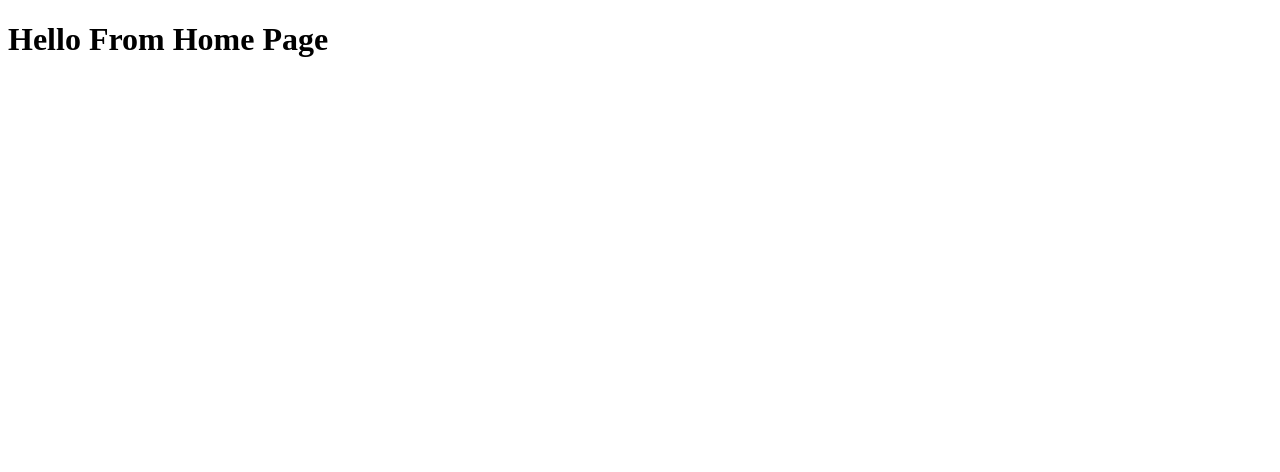
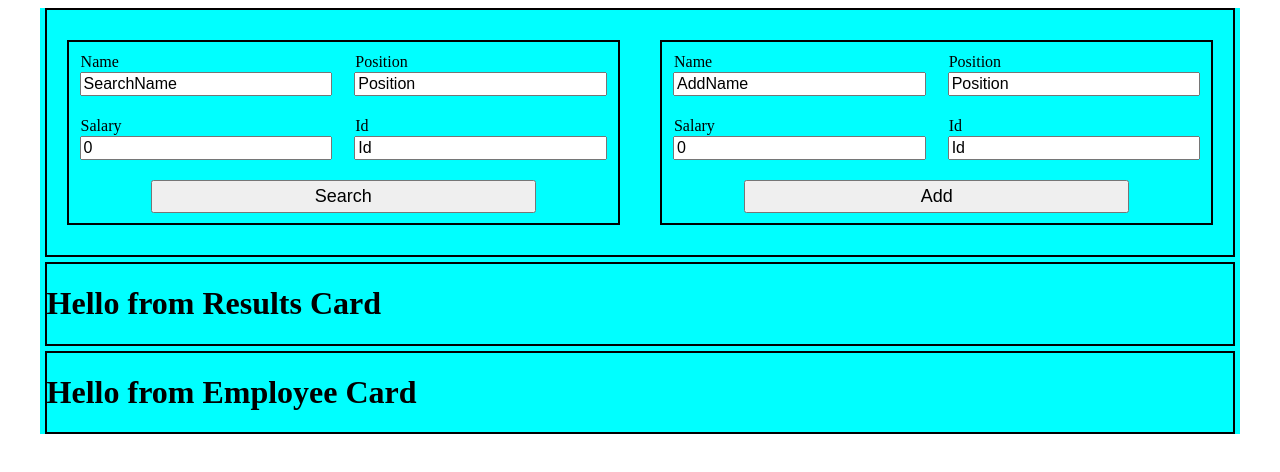
Before and after one commit to doctorbebo/ReactDirectory, a React (Create React App) app in the folder employee_directory_app/: page / in a window 1280 px wide. Shown: the top 472 px of the page. Built offline with nearby package versions, Linux system fonts and the light colour scheme.

Commit message:
added state's that live update input fields

```diff
--- a/employee_directory_app/public/index.html
+++ b/employee_directory_app/public/index.html
@@ -10,6 +10,7 @@
       content="Web site created using create-react-app"
     />
     <link rel="apple-touch-icon" href="%PUBLIC_URL%/logo192.png" />
+    <link rel="stylesheet" href="./style.css">
     <!--
       manifest.json provides metadata used when your web app is installed on a
       user's mobile device or desktop. See https://developers.google.com/web/fundamentals/web-app-manifest/
--- /dev/null
+++ b/employee_directory_app/public/style.css
@@ -0,0 +1,9 @@
+.border
+{
+    border: solid black 2px;
+}
+
+.m-5
+{
+    margin: 5px;
+}
--- /dev/null
+++ b/employee_directory_app/src/components/EmployeeCard.js
@@ -0,0 +1,12 @@
+import React from 'react';
+
+function Employee ()
+{
+    return (
+        <div className = "border m-5">
+            <h1>Hello from Employee Card</h1>
+        </div>
+    );
+}
+
+export default Employee;
--- /dev/null
+++ b/employee_directory_app/src/components/InputCard/index.js
@@ -0,0 +1,36 @@
+import React from 'react';
+import './style.css'
+
+function Input (props)
+{
+    return (
+        <div>
+            <form>
+                <div className = "input">
+                    <div className="input-text">Name</div>
+                    <input value = {props.state.name} name="name" onChange={(e) => props.handleInputChange(e, props.type)} />
+                </div>
+                <div className = "input">
+                    <div className="input-text">Position</div>
+                    <input value = {props.state.position} name="position" onChange={(e) => props.handleInputChange(e, props.type)} />
+                </div>
+                <div className = "input">
+                    <div className="input-text">Salary</div>
+                    <input value = {props.state.salary} name="salary" onChange={(e) => props.handleInputChange(e, props.type)} />
+                </div>
+                <div className = "input">
+                    <div className="input-text">Id</div>
+                    <input value = {props.state.id} name="id" onChange={(e) => props.handleInputChange(e, props.type)} />
+                </div>
+                <div className = "btn-div">
+                    <button>
+                        {props.type}
+                    </button>
+                </div>
+
+            </form>
+        </div>
+    );
+}
+
+export default Input;
--- /dev/null
+++ b/employee_directory_app/src/components/InputCard/style.css
@@ -0,0 +1,41 @@
+*
+{
+    box-sizing: border-box;
+}
+
+.btn-div
+{
+    margin: 10px auto;
+    width: 70%;
+}
+
+button
+{
+    margin: 0;
+    width: 100%;
+    padding: 1%;
+    font-size: large;
+}
+
+form
+{
+    margin: 20px;
+    border: black solid 2px;
+}
+input
+{
+    width: 100%;
+    font-size: medium;
+}
+
+.input
+{
+    display: inline-block;
+    width: 46%;
+    margin: 10px 2%;
+}
+
+.input-text
+{
+    padding: 1px;
+}
--- /dev/null
+++ b/employee_directory_app/src/components/ResultsCard.js
@@ -0,0 +1,11 @@
+import React from 'react';
+
+function Results ()
+{
+    return (
+        <div className = "border m-5">
+            <h1>Hello from Results Card</h1>
+        </div>    );
+}
+
+export default Results;
--- /dev/null
+++ b/employee_directory_app/src/components/SearchFindContainer/index.js
@@ -0,0 +1,19 @@
+import React from 'react';
+import InputCard from '../InputCard';
+import './style.css';
+
+function Search (props)
+{
+    return (
+        <div className = "border m-5">
+            <div className="by-2 input-card">
+                <InputCard type={"Search"} state = {props.state.search} handleInputChange = {props.handleInputChange} />
+            </div>
+            <div className="by-2 input-card">
+                <InputCard type={"Add"} state = {props.state.add} handleInputChange = {props.handleInputChange} />
+            </div>
+        </div>
+    );
+}
+
+export default Search;
--- /dev/null
+++ b/employee_directory_app/src/components/SearchFindContainer/style.css
@@ -0,0 +1,10 @@
+.input-card
+{
+    box-sizing: border-box;
+    display: inline-block;
+}
+.by-2
+{
+    width: 50%;
+    margin: 10px 0px;
+}
--- /dev/null
+++ b/employee_directory_app/src/components/Wrapper/index.js
@@ -0,0 +1,13 @@
+import React from 'react';
+import './style.css'
+
+function Wrapper (props)
+{
+    return(
+        <div className="wrapper">
+            {props.children}
+        </div>
+    )
+}
+
+export default Wrapper;
--- /dev/null
+++ b/employee_directory_app/src/components/Wrapper/style.css
@@ -0,0 +1,6 @@
+.wrapper
+{
+    width: 95%;
+    margin: auto;
+    background-color: aqua;
+}
--- a/employee_directory_app/src/pages/index.js
+++ b/employee_directory_app/src/pages/index.js
@@ -1,9 +1,65 @@
 import React from 'react';
+import SearchFindContainer from '../components/SearchFindContainer'
+import ResultsCard from '../components/ResultsCard'
+import EmployeeCard from '../components/EmployeeCard'
+import Wrapper from '../components/Wrapper'
 
-function Index() {
-  return (
-    <h1>Hello From Home Page</h1>
-  );
+class Index extends React.Component
+{
+    state = {
+        search: {
+            name: "SearchName",
+            position: "Position",
+            salary: 0,
+            id: "Id"
+        },
+        add: {
+            name: "AddName",
+            position: "Position",
+            salary: 0,
+            id: "Id"
+        }
+    }
+
+    handleInputChange = (event, type) =>
+    {
+        console.log(event.target.name);
+        console.log(event.target.value);
+        const {name, value} = event.target;
+
+
+
+
+        if(type === "Search")
+        {
+            let newState = this.state.search;
+            console.log([newState], newState[`${name}`], value);
+            newState[`${name}`] = value;
+            this.setState({"search": newState});
+        }else if(type === "Add")
+        {
+            let newState = this.state.add;
+            console.log([newState], [newState][`${name}`], value);
+            newState[`${name}`] = value;
+            this.setState({"add": newState});
+        }
+    }
+
+
+render ()
+    {
+        return (
+            <div>
+            <Wrapper>
+                <SearchFindContainer state={this.state} handleInputChange = {this.handleInputChange} />
+                <ResultsCard />
+                <EmployeeCard />
+            </Wrapper>
+        </div>
+        )
+    }
+
 }
 
+
 export default Index;
```
